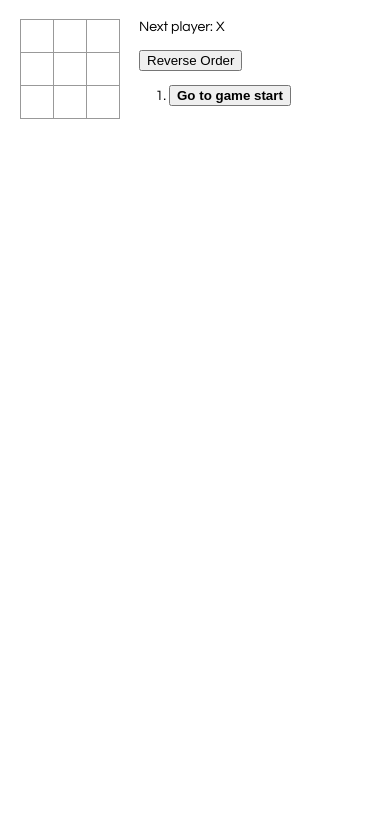
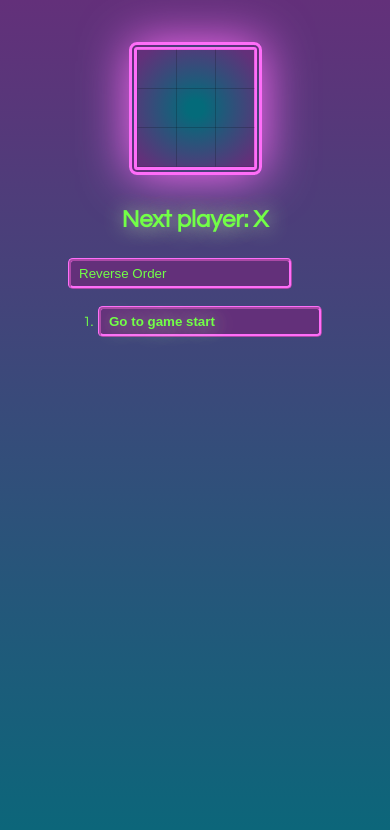
Before and after one commit to TeslaSoftware/React-Tic-Tac-Toe, a React app: page / in a window 390 px wide. Built offline with nearby package versions, Linux system fonts and the light colour scheme.

Commit message:
Fix layout and make it responsive

```diff
--- a/src/index.css
+++ b/src/index.css
@@ -1,6 +1,20 @@
+
+
+
 body {
+  /*variables for colors*/
+    --main-bg-color: #046b7a;
+    --accent-bg-color: #63307a;
+    --main-color: #72ff47;
+    --accent-color1: 	#ff6df9;
+    --accent-color2: 	#b6ddaa;
+
+
     font: 14px "Century Gothic", Futura, sans-serif;
     margin: 20px;
+    background: linear-gradient(to bottom,  var(--accent-bg-color), var(--main-bg-color) );
+    color: var(--main-color);
+    height: 100vh;
   }
 
   ol, ul {
@@ -15,28 +29,43 @@ body {
 
   .status {
     margin-bottom: 10px;
+    font-size: 1.5rem;
+    font-weight: bold;
+    text-shadow: 1px 1px 20px var(--accent-color2);
+    text-align: center;
+
   }
 
   .square {
-    background: #fff;
-    border: 1px solid #999;
+    background: none;
+    border: 1px solid rgba(0,0,0,0.1);
+    color: var(--main-color);
     float: left;
-    font-size: 24px;
+    font-size: 1.5rem;
     font-weight: bold;
-    line-height: 34px;
-    height: 34px;
+    line-height: 2.5rem;
+    height: 2.5rem;
     margin-right: -1px;
     margin-top: -1px;
     padding: 0;
     text-align: center;
-    width: 34px;
+    width: 2.5rem;
   }
 
   .winning-square{
-    background: rgb(223, 238, 85);
+    background: var(--accent-color1);
+    box-shadow: 1px 1px 25px var(--accent-color1);
+    transition: background-color 0.5s 0.2s, box-shadow 1s 0.2s;
+  }
+  .square:active{
+    font-size: 0.2rem;
+    background: var(--accent-color2);
   }
 
+
   .square:focus {
+    font-size: 1.5rem;
+    transition:font-size 1.5s;
     outline: none;
   }
 
@@ -47,13 +76,53 @@ body {
   .game {
     display: flex;
     flex-direction: row;
+    flex-flow: row wrap;
+    justify-content: center;
+    margin: 5vh;
   }
 
   .game-info {
-    margin-left: 20px;
+
+    margin-left: 3rem;
   }
 
 
   #reverse-order{
     margin-top: 1rem;
   }
+
+  .game-board{
+    border: 8px double var(--accent-color1);
+    background: radial-gradient(var(--main-bg-color) 10%, var(--accent-bg-color) 90%);
+    border-radius: 0.5rem;
+    box-shadow: 1px 1px 50px var(--accent-color1);
+  }
+
+  .game-info button{
+    color: var(--main-color);
+    background: var(--accent-bg-color);
+    border: 3px ridge var(--accent-color1);
+    width: 14rem;
+    text-align: left;
+    padding: 0.3rem 0.5rem;
+    margin: 0.1rem;
+    border-radius: 0.3rem;
+    outline: none;
+    box-shadow: none;
+  }
+
+
+  .selected-move{
+    text-shadow: 2px 2px 20px var(--accent-color2);
+    transition: text-shadow 0.5s;
+  }
+
+  @media (max-width: 600px) {
+    .game-info {
+      margin: 2rem;
+    }
+    .game{
+      margin: 5vh 5vw;
+    }
+
+  }
--- a/src/index.js
+++ b/src/index.js
@@ -47,7 +47,7 @@ function Square(props){
 
 
       return (
-        <div>
+        <div className="game-board">
           {board}
         </div>
       );
@@ -135,14 +135,16 @@ function Square(props){
           'Go to move #' + move + " . Row: " + step.row + ", Col: " + step.col :
           'Go to game start';
           if(this.state.stepNumber === move) desc = <b>{desc} </b>;
-          return (
+          return this.state.stepNumber === move? (
             <li key={move}>
-              <button
-                onClick={() => this.jumpTo(move)}
-                >
-                {desc}
-
-                </button>
+              <button className="selected-move" onClick={() => this.jumpTo(move)}>
+                {desc} </button>
+            </li>
+          )
+          :(
+            <li key={move}>
+              <button onClick={() => this.jumpTo(move)}>
+                {desc} </button>
             </li>
           );
       })
@@ -164,7 +166,7 @@ function Square(props){
 
       return (
         <div className="game">
-          <div className="game-board">
+          <div>
             <Board
               squares={current.squares}
               onClick={(i) => this.handleClick(i)}
@@ -172,7 +174,7 @@ function Square(props){
             />
           </div>
           <div className="game-info">
-            <div>{status}</div>
+            <div className="status">{status}</div>
             <button id="reverse-order" onClick={() => this.reverseList()}>Reverse Order</button>
             <ol reversed={this.state.reversedList}>{moves}</ol>
           </div>
```
